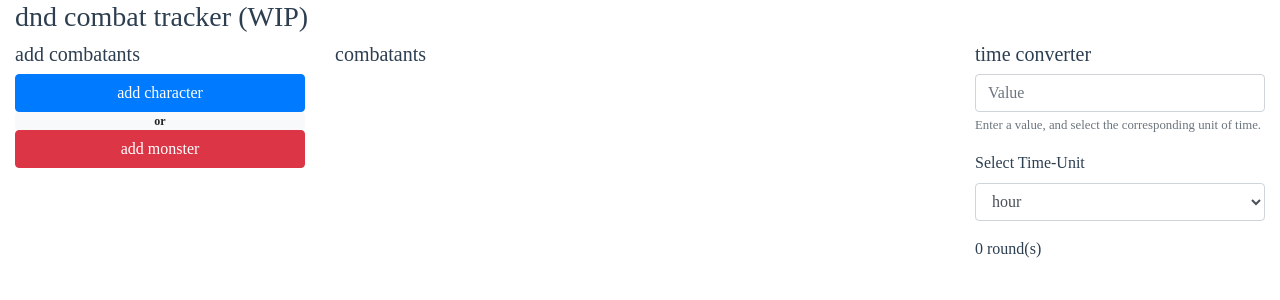
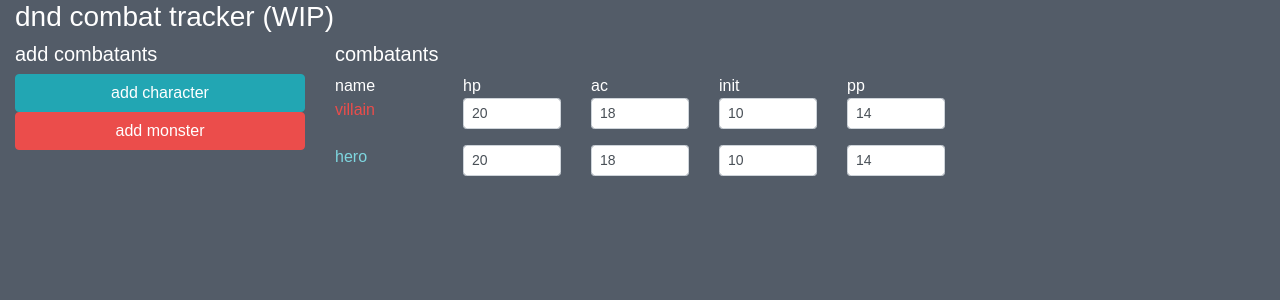
Before and after one commit to malhan-niazi/combat-tracker, a Vue app: page / in a window 1280 px wide. Shown: the top 300 px of the page. Built offline with nearby package versions, Linux system fonts and the light colour scheme.

Commit message:
added editable fields to the combatant list pane

```diff
--- a/src/App.vue
+++ b/src/App.vue
@@ -1,6 +1,6 @@
 <template>
   <div id="app">
-    <div class="container-fluid">
+    <div class="container-fluid bg-flat-dark">
       <div class="row">
         <div class="col">
           <header-component />
@@ -14,7 +14,7 @@
           <combatant-list v-bind:combatants="combatants" />
         </div>
         <div class="col-sm-3">
-          <time-converter />
+          <!-- <time-converter /> -->
         </div>
       </div>
     </div>
@@ -22,7 +22,7 @@
 </template>
 
 <script>
-import TimeConverter from "./components/TimeConverter.vue";
+// import TimeConverter from "./components/TimeConverter.vue";
 import HeaderComponent from "./components/Header.vue";
 import AddCombatant from "./components/AddCombatant.vue";
 import CombatantList from "./components/CombatantList.vue";
@@ -30,14 +30,31 @@ import CombatantList from "./components/CombatantList.vue";
 export default {
   name: "App",
   components: {
-    TimeConverter,
+    // TimeConverter,
     HeaderComponent,
     AddCombatant,
     CombatantList
   },
   data: function() {
     return {
-      combatants: []
+      combatants: [
+        {
+          name: "villain",
+          hp: 20,
+          ac: 18,
+          initiative: 10,
+          pp: 14,
+          isNpc: true
+        },
+        {
+          name: "hero",
+          hp: 20,
+          ac: 18,
+          initiative: 10,
+          pp: 14,
+          isNpc: false
+        }
+      ]
     };
   },
   methods: {
@@ -49,11 +66,15 @@ export default {
 </script>
 
 <style>
+body,
+html {
+  background-color: #535c68 !important;
+}
 #app {
-  font-family: serif;
+  font-family: sans-serif;
   -webkit-font-smoothing: antialiased;
   -moz-osx-font-smoothing: grayscale;
-  color: #2c3e50;
+  color: #fff;
 }
 /* .col,
 .col-sm {
--- a/src/components/AddCombatant.vue
+++ b/src/components/AddCombatant.vue
@@ -10,9 +10,6 @@
           class="btn btn-primary btn-block"
           @click="displayForm = !displayForm; isNpc = false"
         >add character</button>
-      </div>
-      <div class="d-flex flex-column justify-content-around">
-        <span class="badge badge-light">or</span>
       </div>
       <div>
         <button
@@ -32,33 +29,38 @@
       </div>
       <form class="margin" v-on:submit.prevent="addCombatant">
         <div class="form-group row">
-          <label for="name" class="col-lg-4 col-form-label">name</label>
+          <label for="name" class="col-lg-4 col-form-label col-form-label-sm">name</label>
           <div class="col-lg-8">
-            <input type="text" class="form-control" id="name" v-model="name" />
+            <input type="text" class="form-control form-control-sm" id="name" v-model="name" />
           </div>
         </div>
         <div class="form-group row">
-          <label for="hp" class="col-lg-7 col-form-label">hit points</label>
+          <label for="hp" class="col-lg-7 col-form-label col-form-label-sm">hit points</label>
           <div class="col-lg-5">
-            <input type="number" class="form-control" id="hp" v-model.number="hp" />
+            <input type="number" class="form-control form-control-sm" id="hp" v-model.number="hp" />
           </div>
         </div>
         <div class="form-group row">
-          <label for="ac" class="col-lg-7 col-form-label">armor class</label>
+          <label for="ac" class="col-lg-7 col-form-label col-form-label-sm">armor class</label>
           <div class="col-lg-5">
-            <input type="number" class="form-control" id="ac" v-model.number="ac" />
+            <input type="number" class="form-control form-control-sm" id="ac" v-model.number="ac" />
           </div>
         </div>
         <div class="form-group row">
-          <label for="pp" class="col-lg-7 col-form-label">initiative</label>
+          <label for="pp" class="col-lg-7 col-form-label col-form-label-sm">initiative</label>
           <div class="col-lg-5">
-            <input type="number" class="form-control" id="initiative" v-model.number="initiative" />
+            <input
+              type="number"
+              class="form-control form-control-sm"
+              id="initiative"
+              v-model.number="initiative"
+            />
           </div>
         </div>
         <div class="form-group row">
-          <label for="pp" class="col-lg-7 col-form-label">passive perception</label>
+          <label for="pp" class="col-lg-7 col-form-label col-form-label-sm">passive perception</label>
           <div class="col-lg-5">
-            <input type="number" class="form-control" id="pp" v-model.number="pp" />
+            <input type="number" class="form-control form-control-sm" id="pp" v-model.number="pp" />
           </div>
         </div>
         <input type="hidden" id="type" name="type" :value="isNpc" />
@@ -126,4 +128,19 @@ export default {
 </script>
 
 <style scoped>
+.btn-primary,
+.badge-primary {
+  background-color: #22a6b3;
+  border-color: #22a6b3;
+}
+.btn-danger,
+.badge-danger {
+  background-color: #eb4d4b;
+  border-color: #eb4d4b;
+}
+.btn-warning {
+  background-color: #f0932b;
+  border-color: #f0932b;
+  color: #fff;
+}
 </style>
--- /dev/null
+++ b/src/components/CombatantItem.vue
@@ -0,0 +1,48 @@
+<template>
+  <div>
+    <div class="row">
+      <div class="col" :class="combatant.isNpc ? 'villain' : 'hero'">{{combatant.name}}</div>
+      <div class="col">
+        <div class="form-group">
+          <input type="number" class="form-control form-control-sm" id="hp" v-model="combatant.hp" />
+        </div>
+      </div>
+      <div class="col">
+        <div class="form-group">
+          <input type="number" class="form-control form-control-sm" id="ac" v-model="combatant.ac" />
+        </div>
+      </div>
+      <div class="col">
+        <div class="form-group">
+          <input
+            type="number"
+            class="form-control form-control-sm"
+            id="init"
+            v-model="combatant.initiative"
+          />
+        </div>
+      </div>
+      <div class="col">
+        <div class="form-group">
+          <input type="number" class="form-control form-control-sm" id="pp" v-model="combatant.pp" />
+        </div>
+      </div>
+    </div>
+  </div>
+</template>
+
+<script>
+export default {
+  name: "CombatantItem",
+  props: ["combatant"]
+};
+</script>
+
+<style lang="css" scoped>
+.hero {
+  color: #7ed6df;
+}
+.villain {
+  color: #eb4d4b;
+}
+</style>
--- a/src/components/CombatantList.vue
+++ b/src/components/CombatantList.vue
@@ -2,23 +2,31 @@
   <div>
     <h5>combatants</h5>
     <div>
-      <ul>
-        <li
-          v-for="(combatant, index) in combatants"
-          :key="index"
-          :class="combatant.isNpc ? 'text-danger' : 'text-primary'"
-        >{{ combatant }}</li>
-      </ul>
+      <div class="row">
+        <div class="col">name</div>
+        <div class="col">hp</div>
+        <div class="col">ac</div>
+        <div class="col">init</div>
+        <div class="col">pp</div>
+      </div>
+      <div v-for="(combatant, index) in combatants" :key="index">
+        <combatant-item v-bind:combatant="combatant"></combatant-item>
+      </div>
     </div>
   </div>
 </template>
 
 <script>
+import CombatantItem from "./CombatantItem.vue";
+
 export default {
   name: "combatant-list",
+  components: {
+    CombatantItem
+  },
   props: ["combatants"]
 };
 </script>
 
-<style>
+<style lang="css" scoped>
 </style>
```
